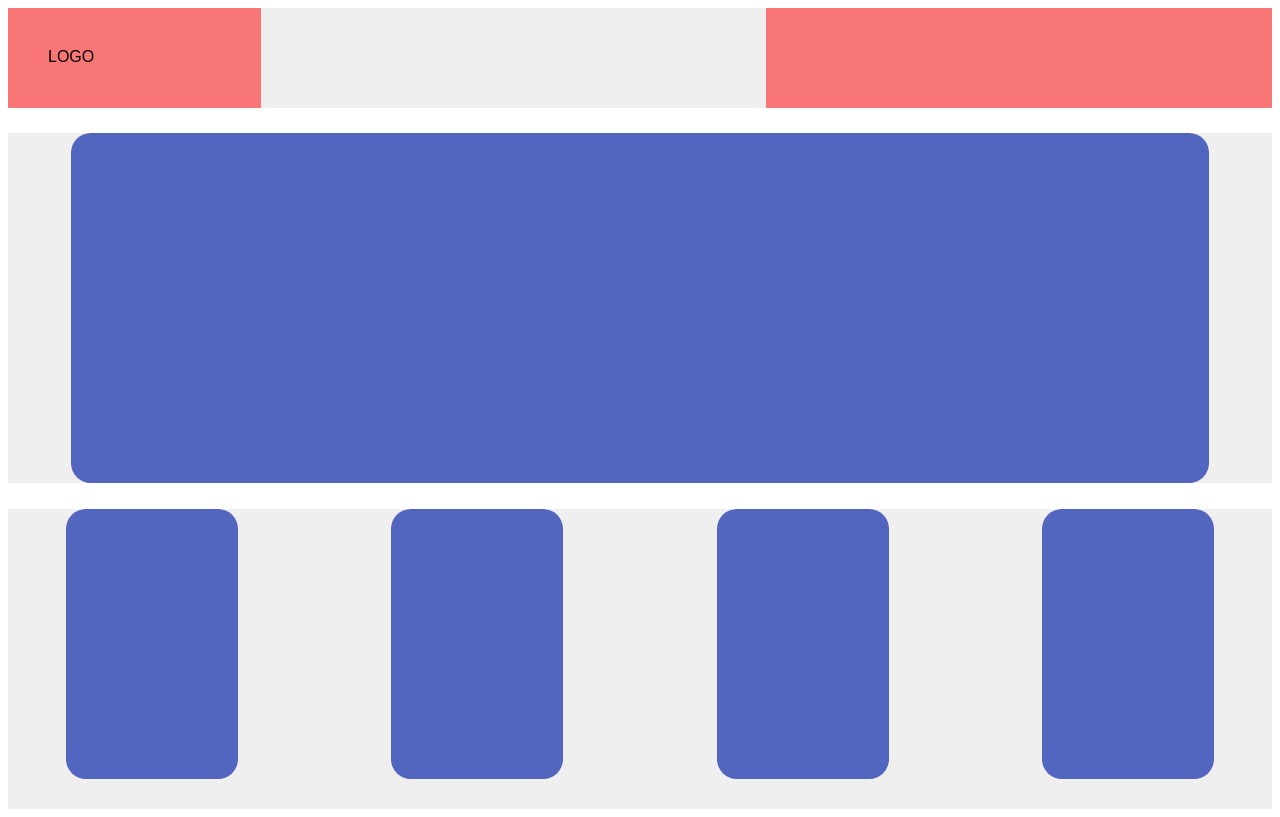
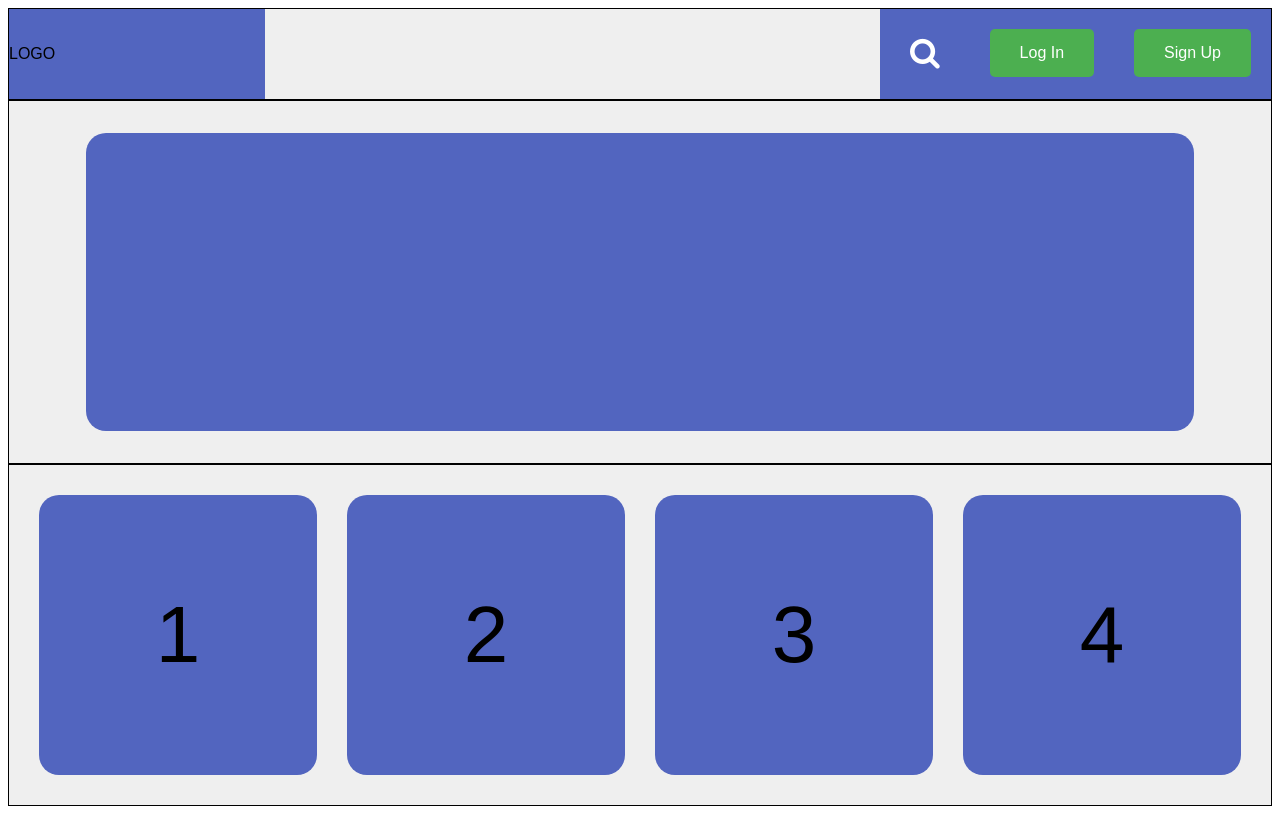
Before and after one commit to toby-edgar/student-discount, a plain HTML site: page index.html in a window 1280 px wide. Drawn offline with nearby package versions, Linux system fonts and the light colour scheme.

Commit message:
12 march

```diff
--- a/css/master.css
+++ b/css/master.css
@@ -3,74 +3,108 @@ body {
 }
 
 /* nav starts */
-
 .container {
-  /* border: 1px solid black; */
+  height: 100%;
+  border: 1px solid black;
 }
 
-.nav {
+.nav-area {
   display: flex;
   justify-content: space-between;
+  height: 90px;
   background-color: #efefef;
-  margin-bottom: 2%;
 }
 
-.nav-item {
-  height: 100px;
-  background-color: #f97676;
+.nav-area div {
+  /* width: 35%; */
+  background-color: #5265bf;
 }
 
-.nav-left {
-  flex: 0 20%;
-  justify-content: center;
+.nav-area .area-a {
+  width: 20vw;
+  display: flex;
+  align-items: center;
+  justify-content: flex-start;
 }
 
-.logo {
-  padding: 40px;
-
+.nav-area .area-b div {
+  display: flex;
+  flex-direction: row;
+  align-items: center;
+  justify-content: center;
+  flex-grow: 1;
+  float: left;
+  margin: 20px;
 }
 
-.nav-right {
-  flex: 0 40%;
+.search-icon {
+  background: transparent;
+  border: none;
+  font-size: 32px;
+  padding: 6px 10px;
+  color: white;
+}
+
+.log-in-btn,
+.sign-up-btn {
+  background-color: #4CAF50;
+  border: none;
+  color: white;
+  padding: 15px 30px;
+  text-align: center;
+  text-decoration: none;
+  display: inline-block;
+  font-size: 16px;
+  border-radius: 5px;
 }
 
 /* nav ends */
-
 /* slider starts */
-
-.container-a {
+.carousel-area {
   display: flex;
   justify-content: center;
-  height: 350px;
+  align-items: center;
+  height: 41.5vh;
   background-color: #efefef;
-  margin-bottom: 2%;
+  padding: 15px;
 }
 
 .slider {
-  height: 100%;
+  height: 90%;
   width: 90%;
+  margin: 15px;
   background-color: #5265bf;
   border-radius: 20px;
 }
 
 /* slider ends */
-
 /* catagories start */
-.container-b {
+.catagory-area {
   display: flex;
   padding: 0 4.5vw 0 4.5vw;
   justify-content: space-between;
-  align-items: flex-start;
-  height: 300px;
+  padding: 15px;
   background-color: #efefef;
 }
 
-.container-b div {
-  width: 250px;
+.catagory-area div {
+  display: flex;
+  height: 35vh;
+  flex-grow: 1;
+  margin: 15px;
   background-color: #5265bf;
-  height: 90%;
-  width: 15%;
+  font-size: 80px;
+  justify-content: center;
+  align-items: center;
   border-radius: 20px;
 }
 
-/* catagorie end */
+/* catagory end */
+/* Media Query To Column */
+@media only screen and (max-device-width: 600px) {
+  .catagory-area {
+    flex-direction: column;
+  }
+}
+
+/* Media Query To Order */
--- a/index.html
+++ b/index.html
@@ -12,20 +12,28 @@
 <body>
 
 <!-- navbar starts -->
-  <div class="container nav">
-    <div class="nav-item nav-left">
+  <div class="container nav-area">
+    <div class="nav-item area-a">
       <div class="logo">LOGO</div>
     </div>
-    <div class="nav-item nav-right">
-      <div class="search"></div>
-      <div class="log-in"></div>
-      <div class="sign-up"></div>
+    <div class="nav-item area-b">
+      <div class="search">
+        <button class="search-icon"><i class="fa fa-search" aria-hidden="true"></i>
+        </button>
+      </div>
+      <div class="log-in">
+        <button class="log-in-btn">Log In</button>
+      </div>
+      <div class="sign-up">
+        <button class="sign-up-btn">Sign Up</button>
+      </div>
+      </div>
     </div>
   </div>
 <!-- navbar ends -->
 
 <!-- slider starts -->
-  <div class="container container-a">
+  <div class="container carousel-area">
     <div class="slider"></div>
   </div>
 
@@ -33,11 +41,11 @@
 
 <!-- catagories start -->
 
-<div class="container container-b">
-  <div class="cat"></div>
-  <div class="cat"></div>
-  <div class="cat"></div>
-  <div class="cat"></div>
+<div class="container catagory-area">
+  <div class="cat">1</div>
+  <div class="cat">2</div>
+  <div class="cat">3</div>
+  <div class="cat">4</div>
 </div>
 
  <!-- catagories ends -->
```
